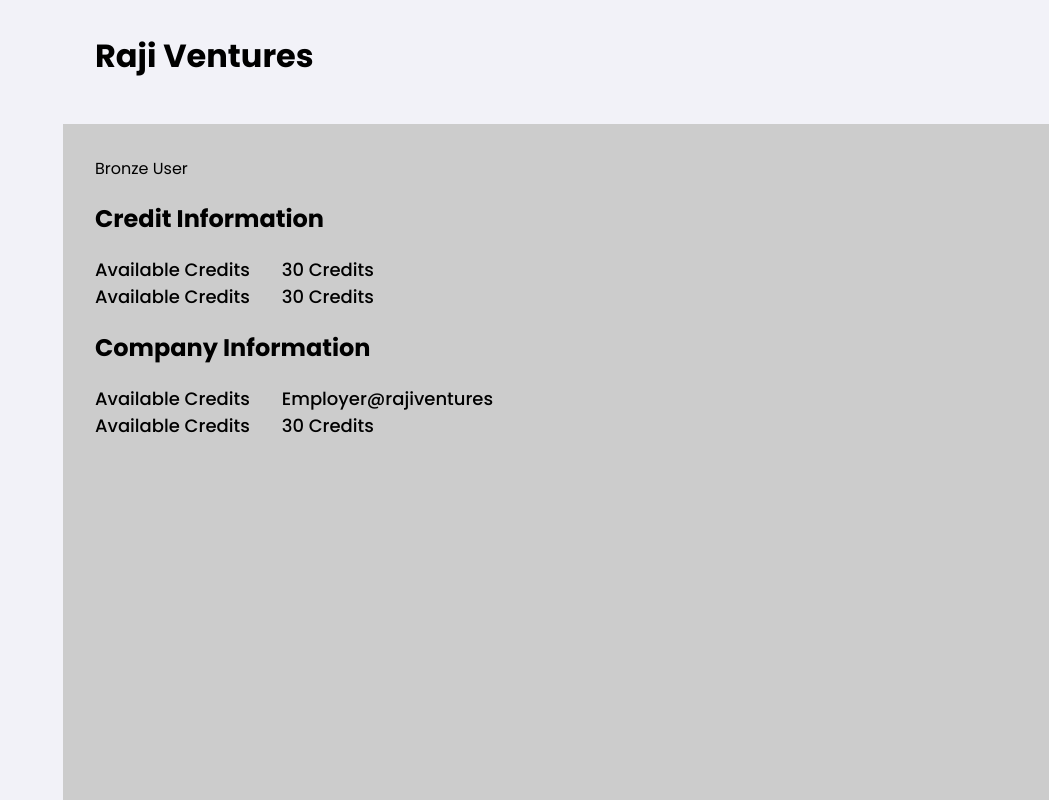
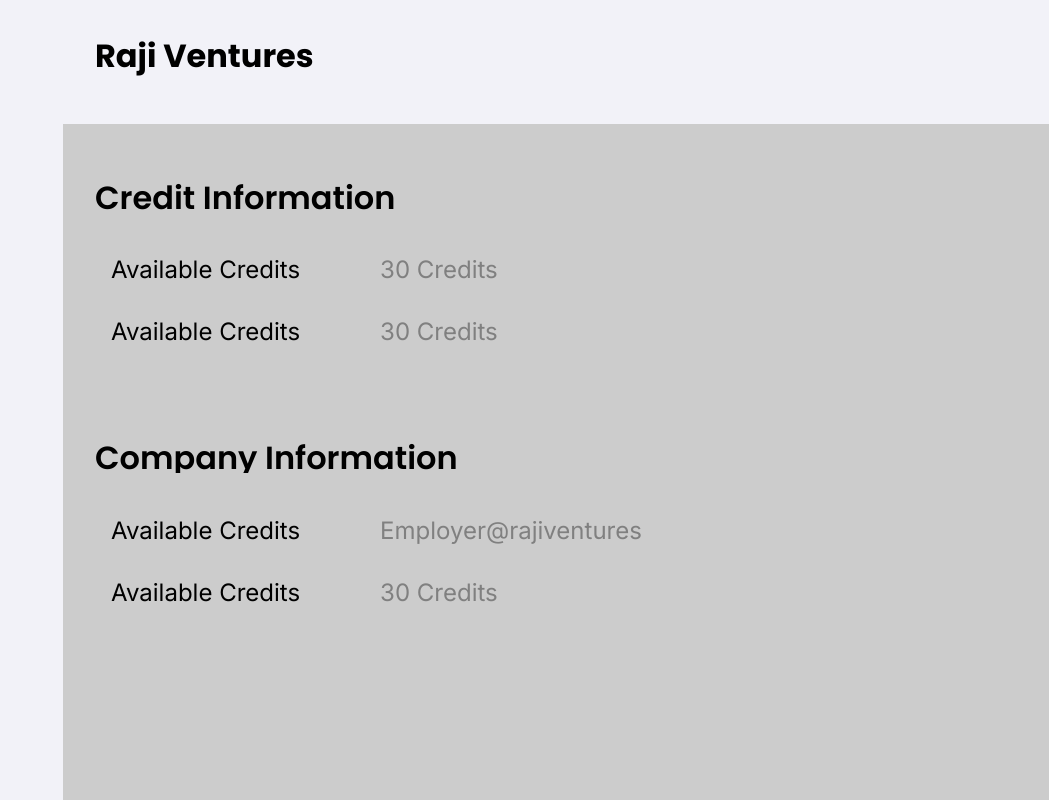
Before and after one commit to KoneeVibes/workplacepay, a React (Create React App) app: page /admin/companies in a window 1280 px wide. Shown: the top 800 px of the page, without its empty margins (231-1280 px from the left). Built offline with nearby package versions, Linux system fonts and the light colour scheme; no server answers.

Commit message:
admin company page

```diff
--- a/src/pages/app/admincompanies/index.js
+++ b/src/pages/app/admincompanies/index.js
@@ -3,7 +3,7 @@
 import { AdmincompaniesWrapper } from "./styled";
 import { Span } from "../../../components/typography/styled";
 import { Row } from "../../../components/flex/styled";
-import { H2, H3 } from "../../../components/typography/styled";
+import { H2 } from "../../../components/typography/styled";
 
 export const Admincompanies = () => {
   //   const [filter, setFilter] = useState({
@@ -27,28 +27,27 @@
       style={{ textColor: "#4E57BB" }}
     >
       <AdmincompaniesWrapper>
-        <Span>Bronze User</Span>
-        <div>
+        <div className="section1">
           <H2>Credit Information</H2>
-          <Row className="heading-row">
+          <Row className="heading-row" gap={"5rem"}>
             <Span>Available Credits</Span>
-            <Span>30 Credits</Span>
+            <Span className="span2">30 Credits</Span>
           </Row>
-          <Row className="heading-row">
+          <Row className="heading-row" gap={"5rem"}>
             <Span>Available Credits</Span>
-            <Span>30 Credits</Span>
+            <Span className="span2">30 Credits</Span>
           </Row>
         </div>
 
-        <div>
+        <div className="section2">
           <H2>Company Information</H2>
-          <Row className="heading-row">
+          <Row className="heading-row" gap={"5rem"}>
             <Span>Available Credits</Span>
-            <Span>Employer@rajiventures</Span>
+            <Span className="span2">Employer@rajiventures</Span>
           </Row>
-          <Row className="heading-row">
+          <Row className="heading-row" gap={"5rem"}>
             <Span>Available Credits</Span>
-            <Span>30 Credits</Span>
+            <Span className="span2">30 Credits</Span>
           </Row>
         </div>
       </AdmincompaniesWrapper>
--- a/src/pages/app/admincompanies/styled.js
+++ b/src/pages/app/admincompanies/styled.js
@@ -3,14 +3,27 @@
 export const AdmincompaniesWrapper = styled("div")(() => {
   return {
     "& .heading-row": {
-      //   padding: "var(--cardPadding)",
+      padding: "calc(var(--cardPadding)/2)",
       //   marginBlockEnd: "var(--sectionMargin)",
-      "& span": {
-        fontFamily: "Poppins",
-        fontWeight: 500,
-        fontSize: 18,
-        color: "#000000",
-      },
+    },
+    "& span": {
+      fontFamily: "inter",
+      fontSize: "1.5rem",
+      fontWeight: "400",
+      lineHeight: "30px",
+      textAlign: "left",
+    },
+    "& H2": {
+      fontSize: "2rem",
+      fontWeight: "600",
+      lineHeight: "30px",
+      textAlign: "left",
+    },
+    "& .section2": {
+      marginTop: "5rem",
+    },
+    "& .span2": {
+      color: "#808080",
     },
   };
 });
```
